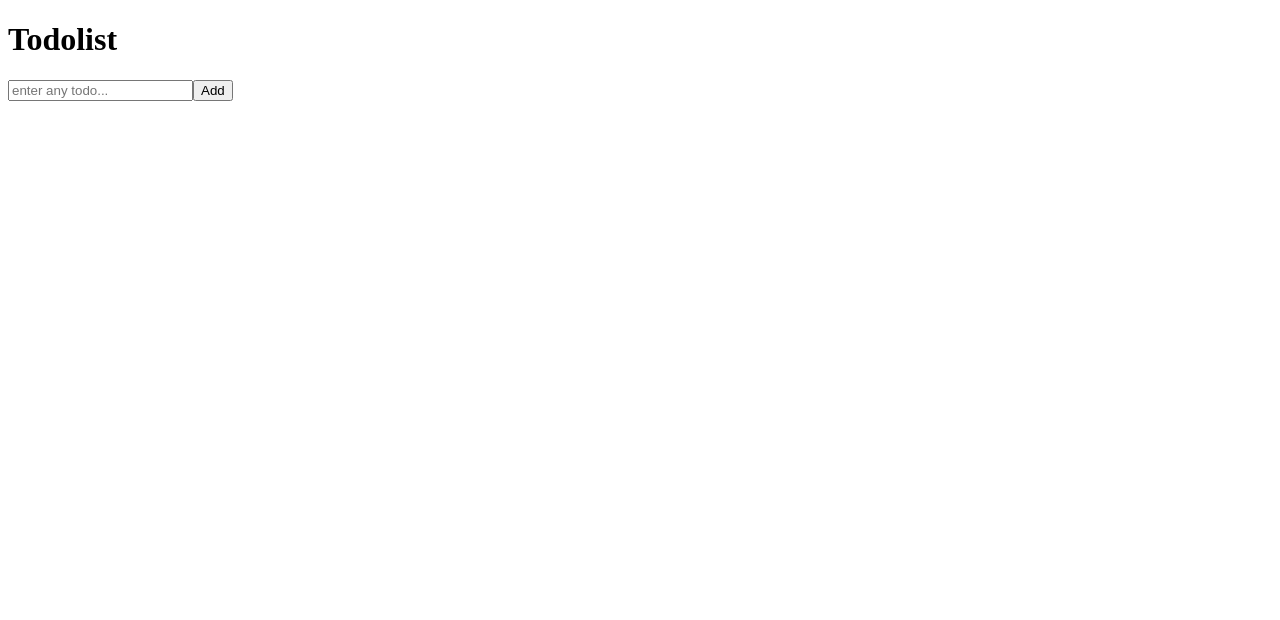
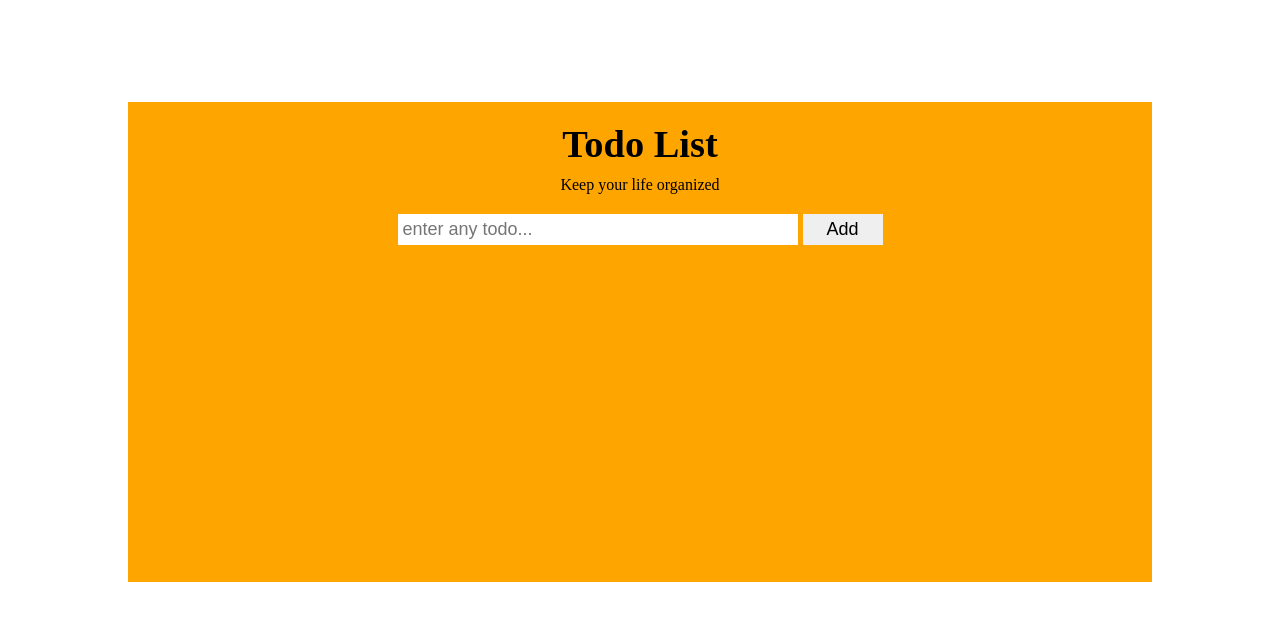
Before and after one commit to AygunHajiyeva/TODOLIST-APP, a React (Create React App) app: page / in a window 1280 px wide. Shown: the top 620 px of the page. Built offline with nearby package versions, Linux system fonts and the light colour scheme.

Commit message:
added some basic css

```diff
--- a/src/App.css
+++ b/src/App.css
@@ -0,0 +1,55 @@
+* {
+  margin: 0;
+  padding: 0;
+  box-sizing: border-box;
+}
+.app {
+  background-color: orange;
+  display: flex;
+  flex-direction: column;
+  align-items: center;
+  margin: 8% auto;
+  width: 80vw;
+  height: 60vh;
+  padding: 20px;
+}
+h1 {
+  font-size: 2.4rem;
+}
+
+.app p {
+  margin-top: 10px;
+}
+
+form {
+  margin-top: 20px;
+}
+
+form input {
+  position: relative;
+  width: 400px;
+  margin-right: 5px;
+}
+
+form input,
+form button , .todo{
+   border: none;
+  font-size: 18px;
+  padding: 5px;
+}
+
+form button {
+  width: 80px;
+cursor: pointer;
+}
+
+.todolist {
+
+  background-color: aqua;
+}
+
+.todo {
+  width:400px ;
+margin-right: 5px;
+
+}
--- a/src/App.js
+++ b/src/App.js
@@ -8,8 +8,10 @@ export default function App() {
   const [todo, setTodo] = useState("");
   const [todoList, setTodoList] = useState([]);
   return (
-    <div>
-      <h1>Todolist</h1>
+    <div className="app">
+      <h1>Todo List</h1>
+      <p>Keep your life organized</p>
+
       <Form
         todo={todo}
         setTodo={setTodo}
--- a/src/components/TodoList.js
+++ b/src/components/TodoList.js
@@ -8,9 +8,9 @@ export default function({ todoList, setTodoList }) {
   };
 
   return (
-    <div>
+    <div className="todolist">
       {todoList.map((todo) => (
-        <div key={todo.id}>
+        <div key={todo.id} className="todo">
           {todo.todo}
           <button onClick={() => handleDelete(todo.id)}>
             <i class="fa-solid fa-trash"></i>
```
